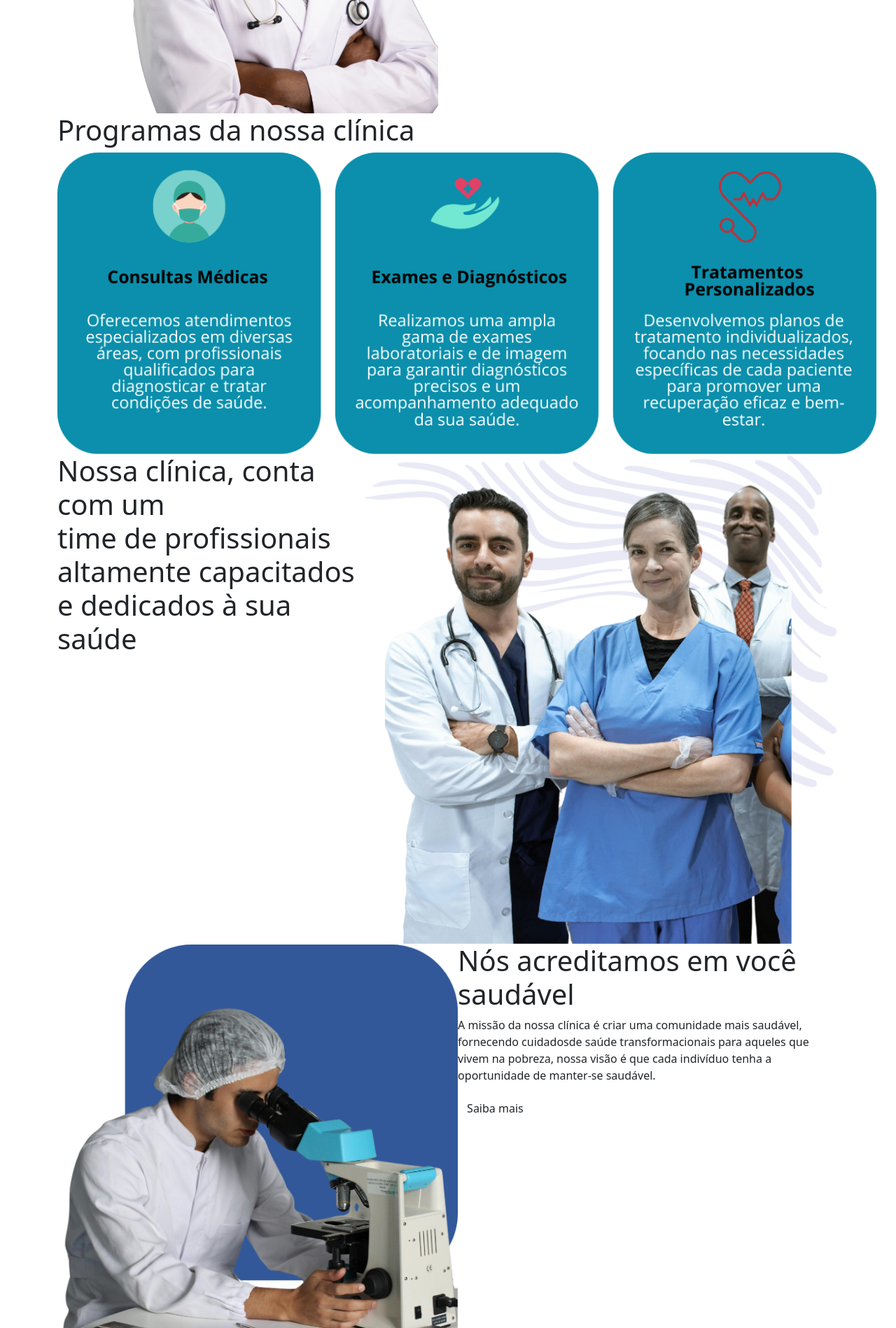
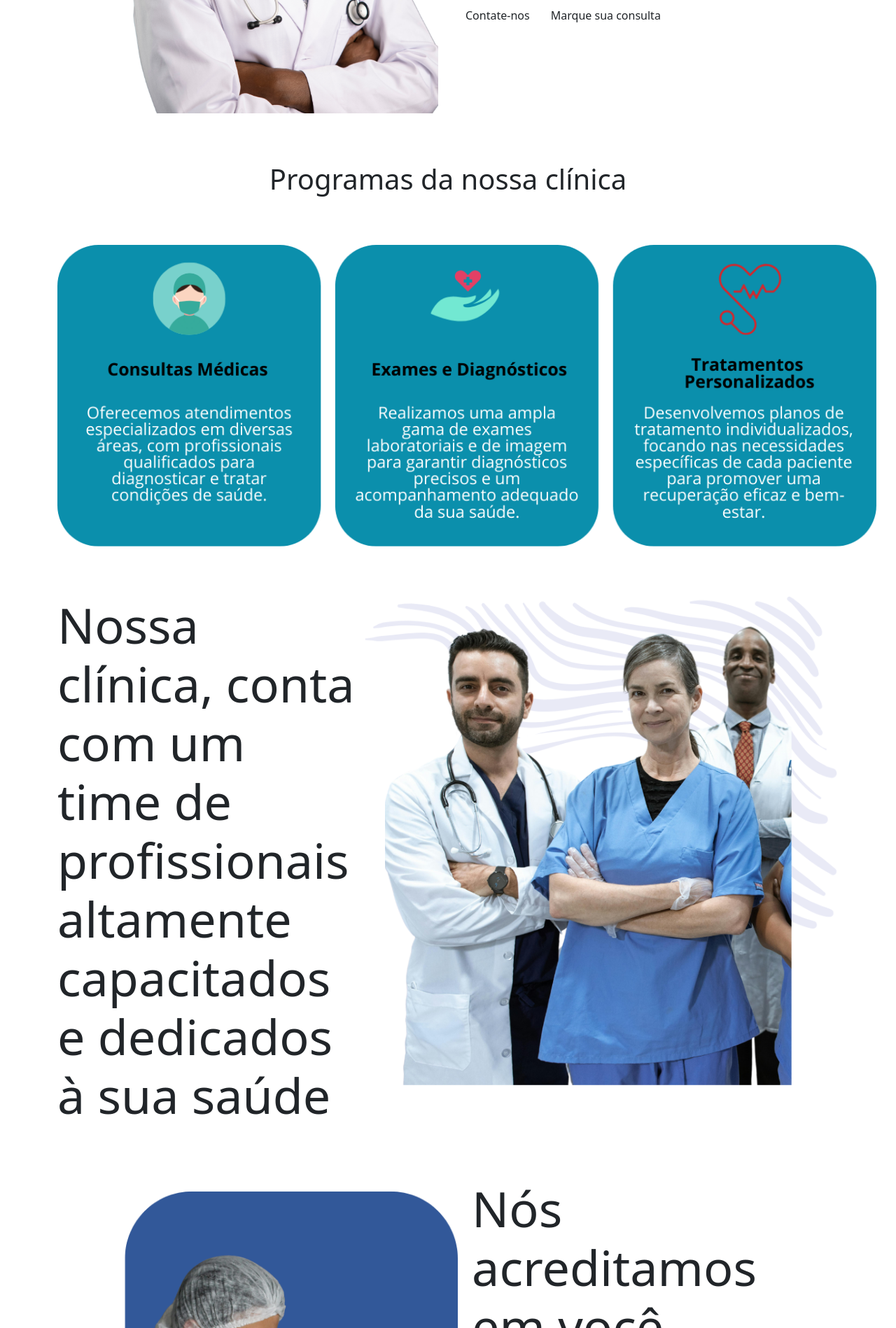
Before and after one commit to opatilo-cruvel/Projeto-Clinica-2.0, a Flask app: page / in a window 1280 px wide. Shown: the part 506-2404 px from the top of the page at 70% size. Run offline with Flask 3, Linux system fonts and the light colour scheme.

Commit message:
Atualiza css landingpage

```diff
--- a/clinica/__init__.py
+++ b/clinica/__init__.py
@@ -8,7 +8,7 @@ database = SQLAlchemy()
 app = Flask(__name__)
 
 app.config['SECRET_KEY'] = 'e130616980c3ea8d297d37ca384b9260'
-app.config['SQLALCHEMY_DATABASE_URI'] = 'postgresql://postgres:paulo890@localhost:5432/teste'
+app.config['SQLALCHEMY_DATABASE_URI'] = 'postgresql://postgres:2{U|Ny9_\\5sV@localhost:5432/teste'
 app.config['SQLALCHEMY_TRACK_MODIFICATIONS'] = False
 
 database.init_app(app)  # Inicializa a instância de database que vem de models.py
--- /dev/null
+++ b/clinica/static/css/homepage.css
@@ -0,0 +1,49 @@
+.textos-banner h1{
+    font-size: 80px;
+}
+
+.programas img{
+    display: flex;
+    justify-content: center;
+    align-items: center;
+    margin-bottom: 70px;
+}
+
+.title {
+    display: flex;
+    justify-content: center;
+    align-items: center;
+    margin-top: 70px;
+    margin-bottom: 70px;
+}
+
+.banner2 h1{
+    font-size: 70px;
+}
+
+.banner2 {
+    margin-bottom: 70px;
+}
+
+.banner3 {
+    justify-content: center;
+    align-items: center;
+}
+
+.banner3 h1 {
+    font-size: 70px;
+    margin-left: 20px;
+}
+
+.banner3 p{
+    font-size: 20px;
+    margin-left: 20px;
+}
+
+.banner3 a{
+    font-size: 40px;
+}
+
+.banner3 {
+    margin-bottom: 200px;
+}
--- a/clinica/templates/base.html
+++ b/clinica/templates/base.html
@@ -7,8 +7,8 @@
 
     <link href="https://cdn.jsdelivr.net/npm/bootstrap@5.3.3/dist/css/bootstrap.min.css" rel="stylesheet" integrity="sha384-QWTKZyjpPEjISv5WaRU9OFeRpok6YctnYmDr5pNlyT2bRjXh0JMhjY6hW+ALEwIH" crossorigin="anonymous">
 
-    {% block head %}
-    {% endblock %}
+    <link rel="stylesheet" href="../static/css/homepage.css">
+
 </head>
 <body>
 
--- a/clinica/templates/landingpage.html
+++ b/clinica/templates/landingpage.html
@@ -1,3 +1,4 @@
+
 {% extends 'base.html' %}
 
 {% block body %}
@@ -9,7 +10,6 @@
             </div>
             <div class="col  order-1 order-md-2">
                 <div class="textos-banner">
-                    <p>Valor de user_type: {{ user_type }}</p>
 
                     <h1>
                         Somos a<br>
```
